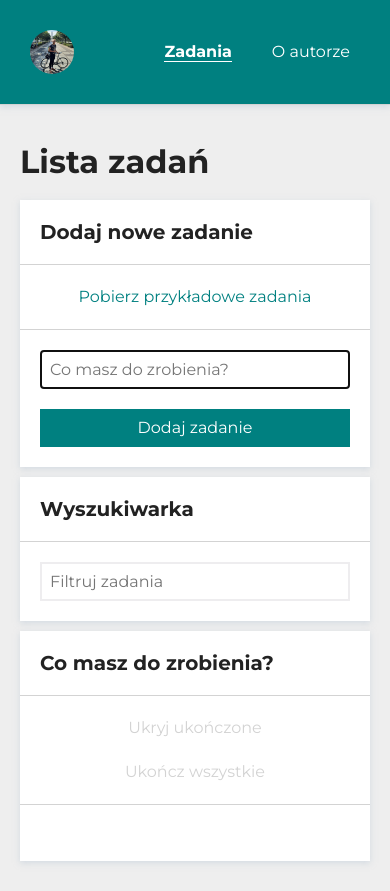
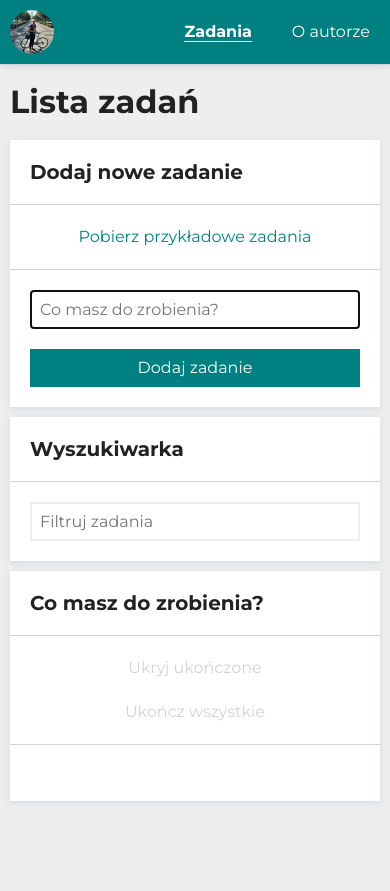
Before and after one commit to lkkolosowski/to-do-list-react, a React (Create React App) app: page /#/zadania in a window 390 px wide. After the commit the page ends 844 px from the top, so only its background shows below. Built offline with nearby package versions, Linux system fonts and the light colour scheme.

Commit message:
add some breakpoints and props to Container

```diff
--- a/src/common/Container/index.js
+++ b/src/common/Container/index.js
@@ -1,7 +1,7 @@
 import { Main } from "./styled";
 
-const Container = ({ children }) => (
-  <Main>{children}</Main>
+const Container = ({ children, trimmed }) => (
+  <Main trimmed={trimmed}>{children}</Main>
 );
 
 export default Container;
--- a/src/common/Container/styled.js
+++ b/src/common/Container/styled.js
@@ -1,7 +1,21 @@
-import styled from "styled-components";
+import styled, { css } from "styled-components";
 
 export const Main = styled.main`
   max-width: 900px;
   margin: 0 auto;
   padding: 20px;
+
+  @media (max-width: ${({ theme }) => theme.breakpoint.mobileMax}px) {
+    padding: 0 10px;
+  }
+
+  ${({ trimmed }) =>
+    trimmed &&
+    css`
+      padding: 0 20px;
+
+      @media (max-width: ${({ theme }) => theme.breakpoint.mobileMax}px) {
+        padding: 0;
+      }
+    `};
 `;
```
